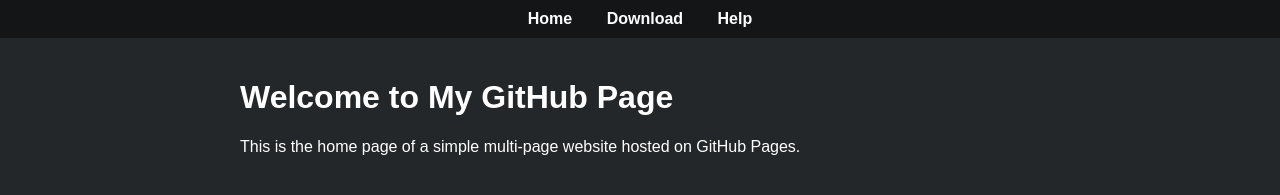
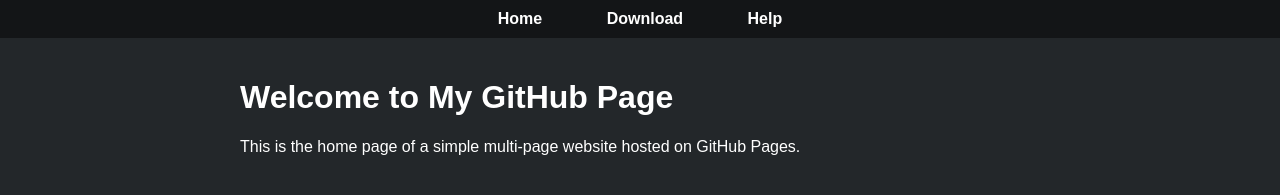
Before and after one commit to FencingLefty3/Mouse-Resistance, a plain HTML site: page index.html in a window 1280 px wide. Drawn offline with Linux system fonts and the light colour scheme.

Commit message:
Update style.css

```diff
--- a/style.css
+++ b/style.css
@@ -15,7 +15,7 @@ nav {
 nav a {
   color: white;
   text-decoration: none;
-  margin: 0 15px;
+  margin: 0 30px;
   font-weight: bold;
 }
 
```
